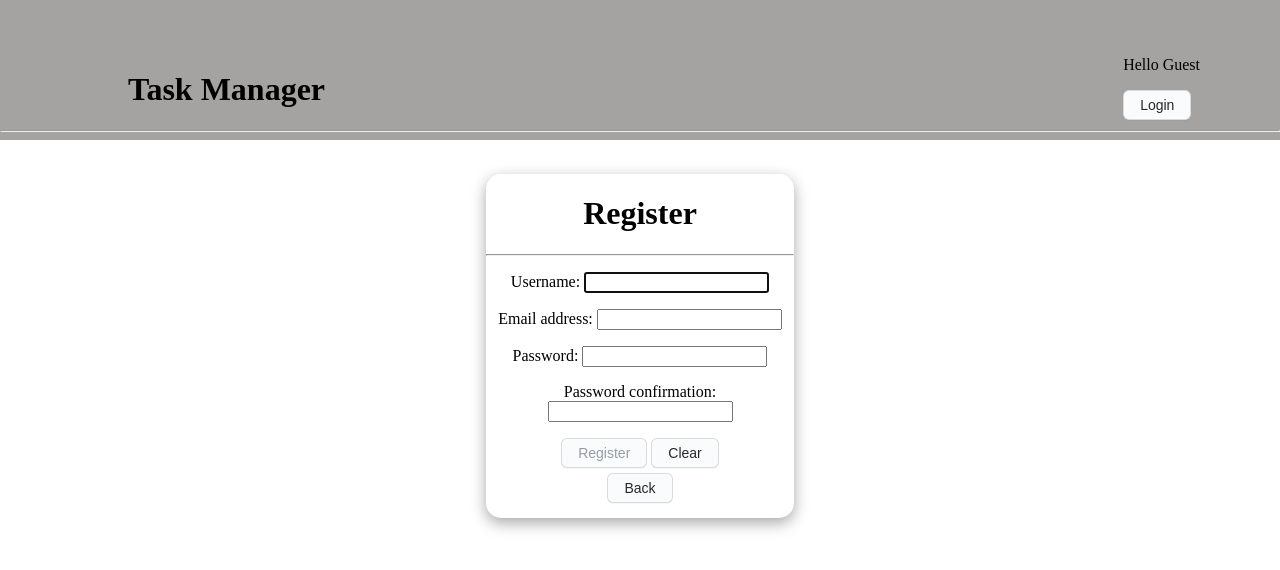
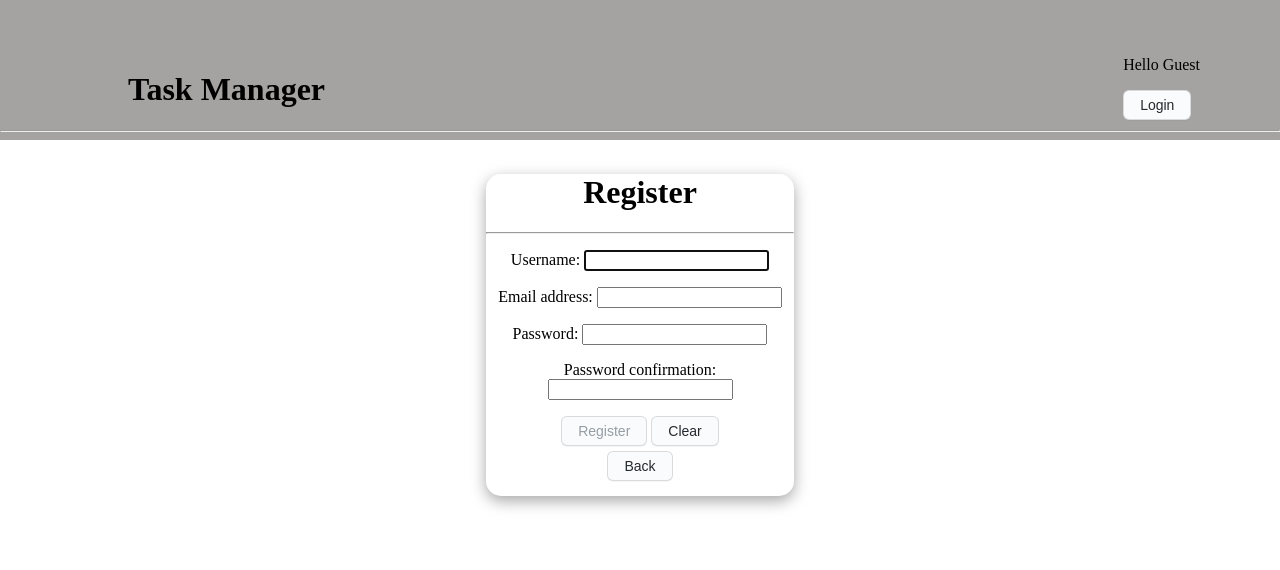
Before and after one commit to SunLaria/Task-Manager---Project, a Django app: page /register/ in a window 1280 px wide. Shown: the top 570 px of the page. Run offline with Django 4.2, Linux system fonts and the light colour scheme.

Commit message:
imvprove ui, fixed requirements

```diff
--- a/Task_Manager_app/static/Task_Manager_app/style.css
+++ b/Task_Manager_app/static/Task_Manager_app/style.css
@@ -25,6 +25,9 @@
     gap: 5vw;
 }
 
+#content:has(#login-div), #content:has(#register-tab){
+    display: block;
+}
 
 #content-main{
     display: flex;
--- a/requirements.txt
+++ b/requirements.txt
@@ -1,4 +1,4 @@
-email-validator==2.1.0.post1
-fastapi==0.109.0
-pydantic==2.5.3
+fastapi
+pydantic
 uvicorn
+Django
```
